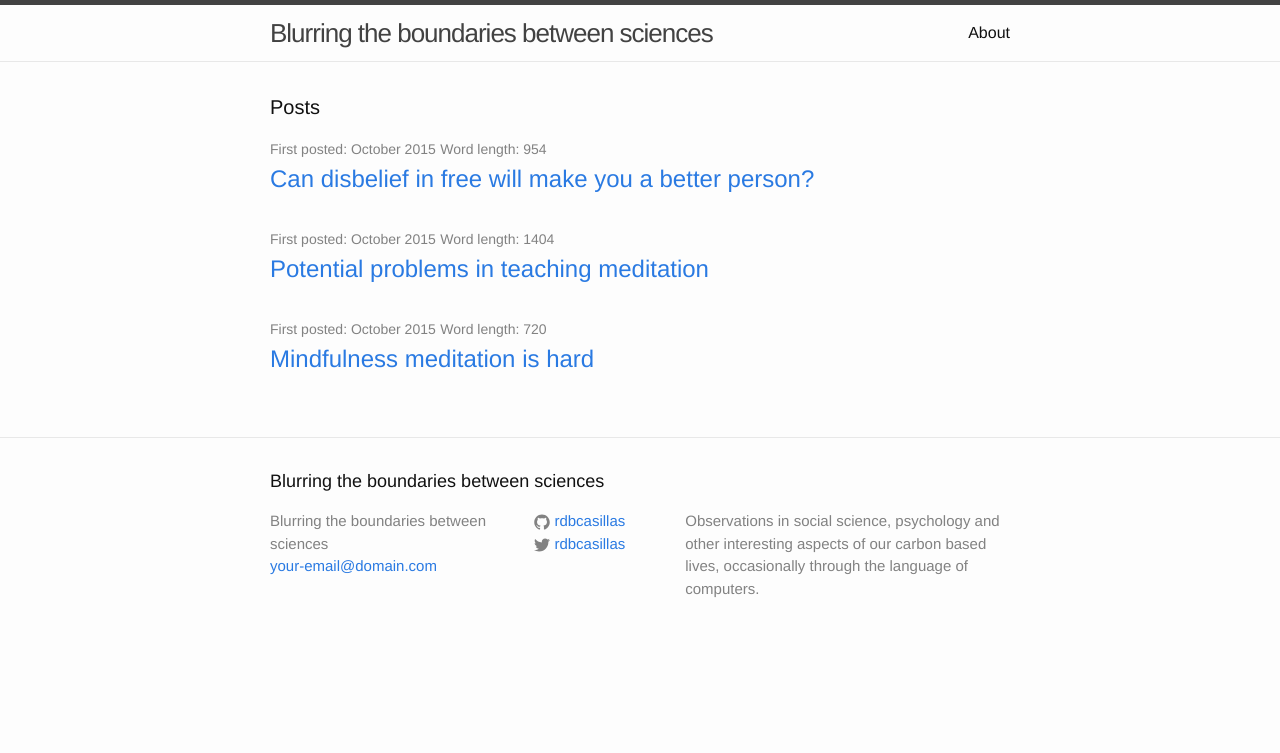
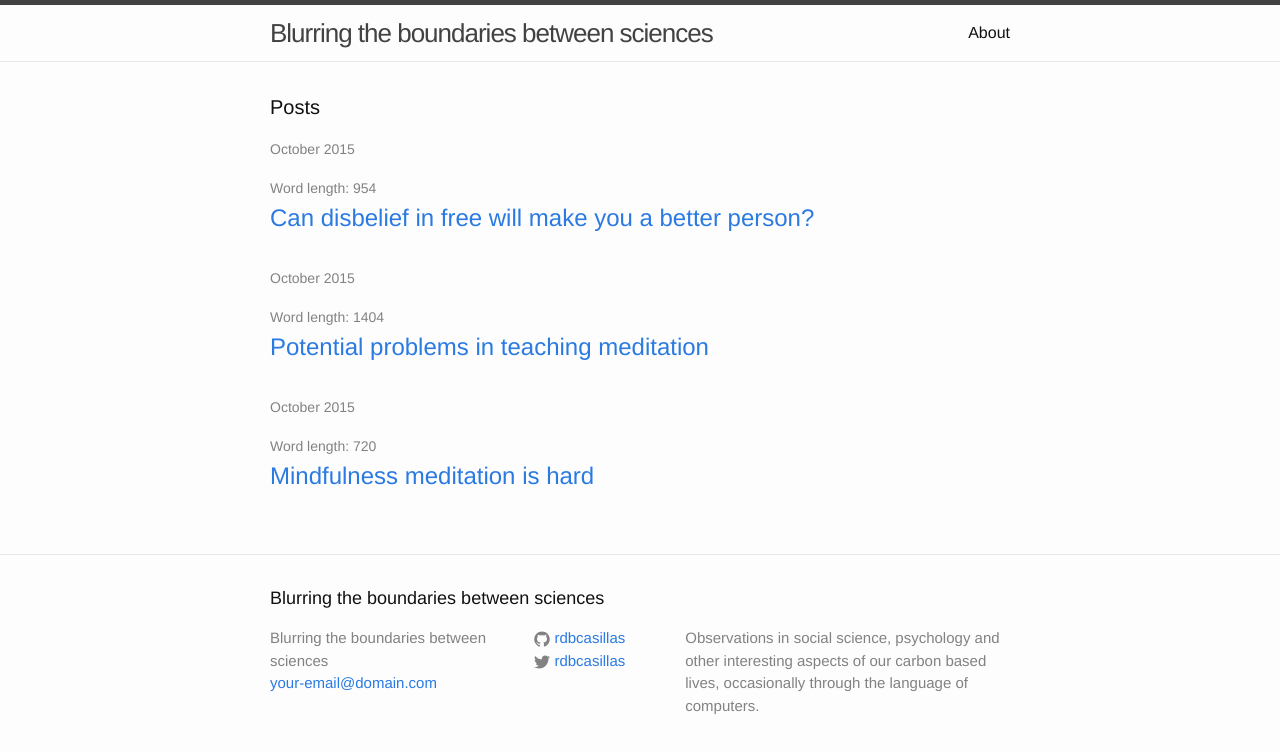
Before and after one commit to rdbcasillas/rdbcasillas.github.io, a Jekyll site: the page built from index.html, in a window 1280 px wide. Shown: the top 753 px of the page. Built offline with Jekyll 4.4.1, drawn with Linux system fonts in a browser that asks for light colours; Markdown is read by kramdown in place of the engine named in the settings.

Commit message:
formatting changes

```diff
--- a/_layouts/post.html
+++ b/_layouts/post.html
@@ -5,7 +5,8 @@
 
   <header class="post-header">
     <h1 class="post-title">{{ page.title }}</h1>
-    <p class="post-meta">{{ page.date | date: "%b %-d, %Y" }}{% if page.author %} • {{ page.author }}{% endif %}{% if page.meta %} • {{ page.meta }}{% endif %}</p>
+    <p class="post-meta">{{ page.content | number_of_words }}{% if page.author %} • {{ page.author }}{% endif %}{% if page.meta %} • {{ page.meta }}{% endif %}</p>
+    <p class="post-meta">{{page.date | date: %B %Y }}</p>
   </header>
 
   <article class="post-content">
--- a/index.html
+++ b/index.html
@@ -9,7 +9,8 @@
   <ul class="post-list">
     {% for post in site.posts %}
       <li>
-        <span class="post-meta">First posted: {{ post.date | date: "%B  %Y" }}</span>
+        <span class="post-meta"> {{ post.date | date: "%B  %Y" }}</span>
+        <p></p>
         <span class="post-meta">Word length: {{ post.content | number_of_words }}</span>
         <h2>
           <a class="post-link" href="{{ post.url | prepend: site.baseurl }}">{{ post.title }}</a>
```
